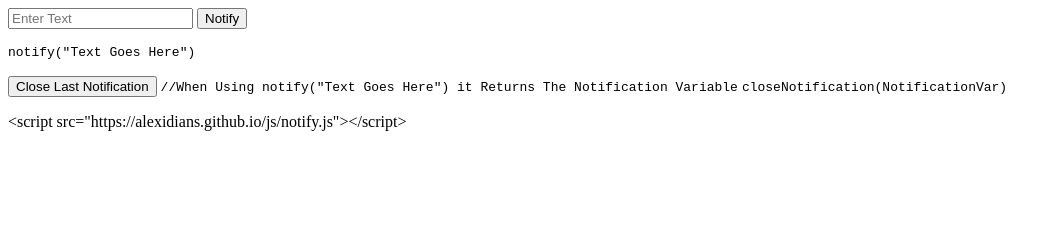
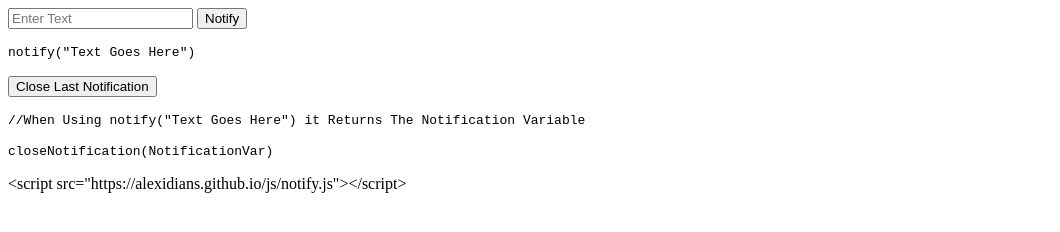
Before and after one commit to Alexidians/Helpful-js, a plain HTML site: page index.html in a window 1280 px wide. Shown: the whole page, without its empty margins (0-1060 px from the left). Drawn offline with Linux system fonts and the light colour scheme.

Commit message:
Update index.html

```diff
--- a/index.html
+++ b/index.html
@@ -8,6 +8,6 @@ a {
 <input placeholder="Enter Text" id="notifyText"></input> <button><a href="javascript: var lastNotification = notify(document.getElementById('notifyText').value)">Notify</a></button>
 <p><code>notify("Text Goes Here")</code></p>
 <button onclick="closeNotification(lastNotification)">Close Last Notification</button>
-<code>//When Using notify("Text Goes Here") it Returns The Notification Variable</code>
-<code>closeNotification(NotificationVar)</code>
+<p><code>//When Using notify("Text Goes Here") it Returns The Notification Variable</code></p>
+<p><code>closeNotification(NotificationVar)</code></p>
 <p>&lt;script src=&quot;https://alexidians.github.io/js/notify.js&quot;&gt;&lt;/script&gt;</p>
```
